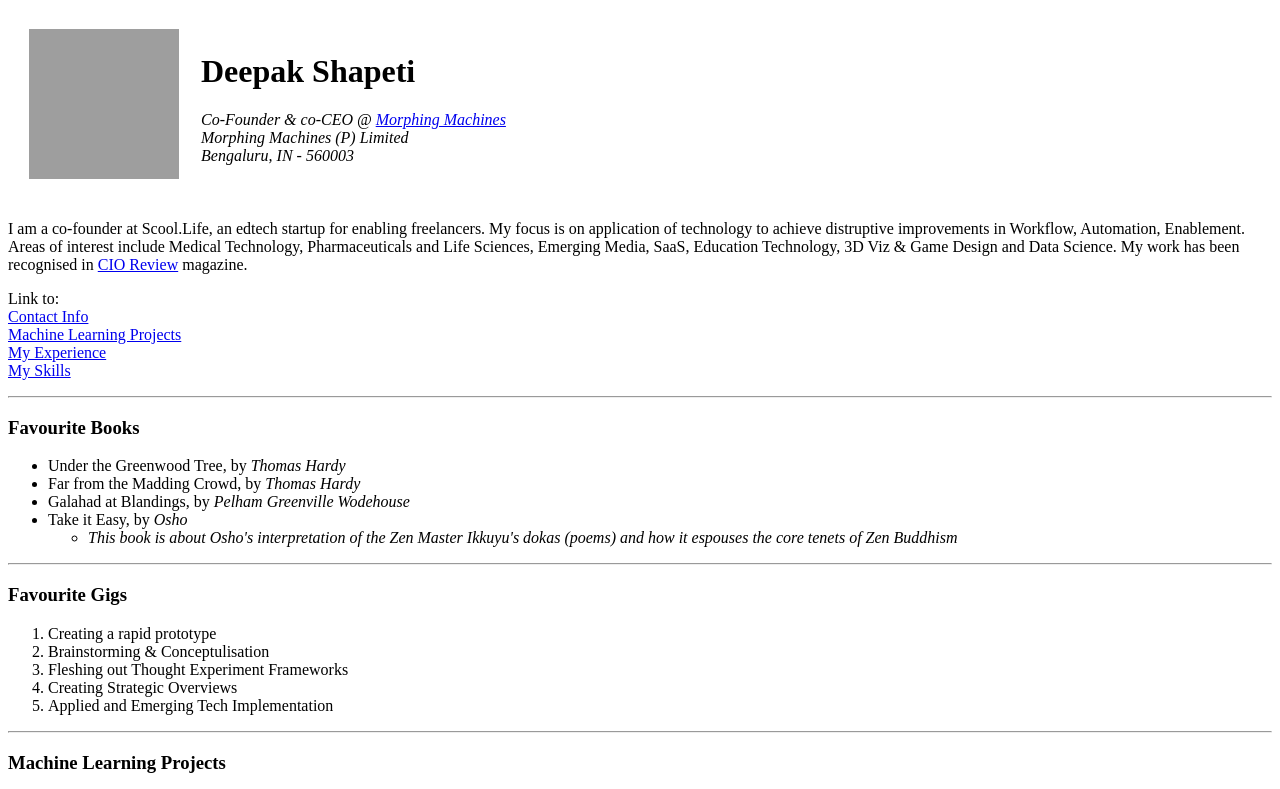
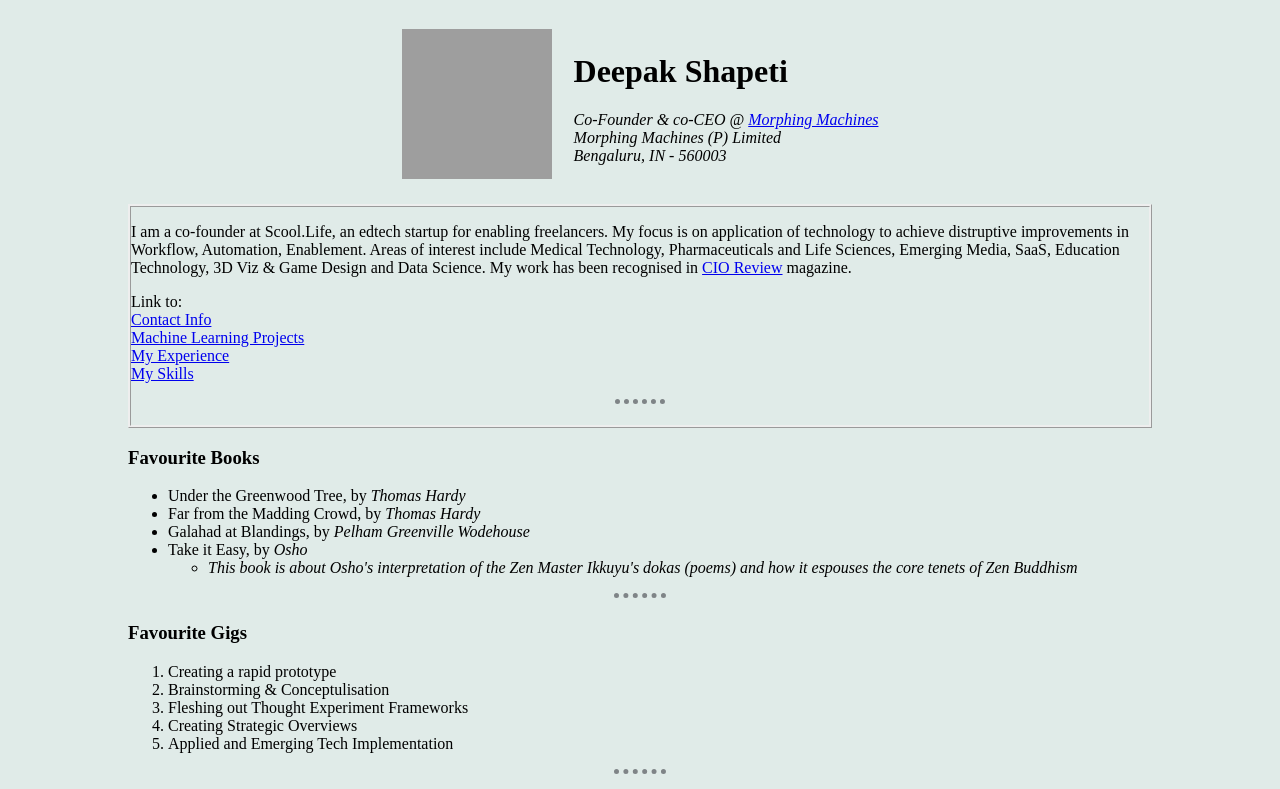
Before and after one commit to dshapeti/CV, a plain HTML site: page index.html in a window 1280 px wide. Shown: the top 789 px of the page. Drawn offline with Linux system fonts and the light colour scheme; grey boxes are pictures that could not be loaded.

Commit message:
Internal CSS and Div Class for styling

```diff
--- a/index.html
+++ b/index.html
@@ -9,10 +9,39 @@
   <meta name="viewport" content="width=device-width, initial-scale=1.0">
 
   <title>Deepak's Personal Site!</title>
+  <style media="screen">
+    body{
+      background-color: #E0EBE8;
+      margin-left: 10%;
+      margin-right: 10%;
+
+    }
+
+    hr{
+      border-color: #7F8487;
+      border-style: dotted none none none;
+      height: 5px;
+      border-width: 5px;
+      width: 5%;
+    }
+
+    .centered{
+      margin-left: auto;
+      margin-right: auto;
+    }
+
+    .myintro{
+      border-style: ridge;
+    }
+
+
+  </style>
+
+
 </head>
 
-<body>
-  <table cellspacing=20>
+<body">
+  <table cellspacing=20 class="centered">
     <tr>
       <td><img src="images/dsprofile.png" alt="Deepak Shapeti Profile" height="150" width="150">
       </td>
@@ -25,7 +54,7 @@
       </td>
     </tr>
   </table>
-  <DIV>
+  <DIV class="myintro">
     <p>I am a co-founder at Scool.Life, an edtech startup for enabling freelancers. My focus is on application of technology to achieve distruptive improvements in
       Workflow, Automation, Enablement.
       Areas of interest include Medical Technology, Pharmaceuticals and Life Sciences, Emerging Media, SaaS, Education Technology, 3D Viz & Game Design
@@ -149,6 +178,7 @@
 <tr>
 
 </tr>
+
 </body>
 
 
```
